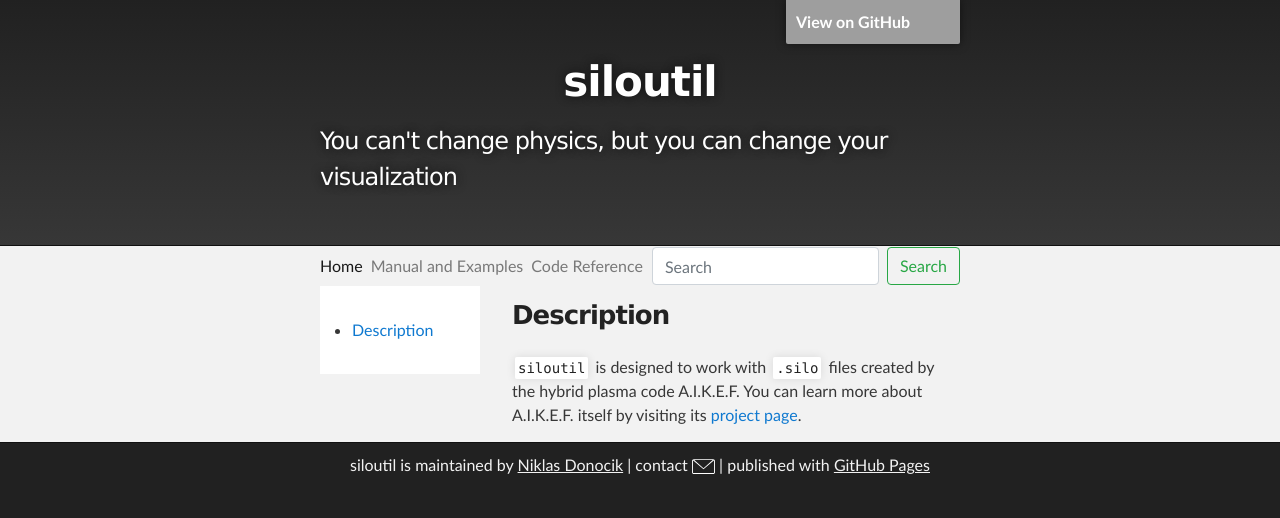
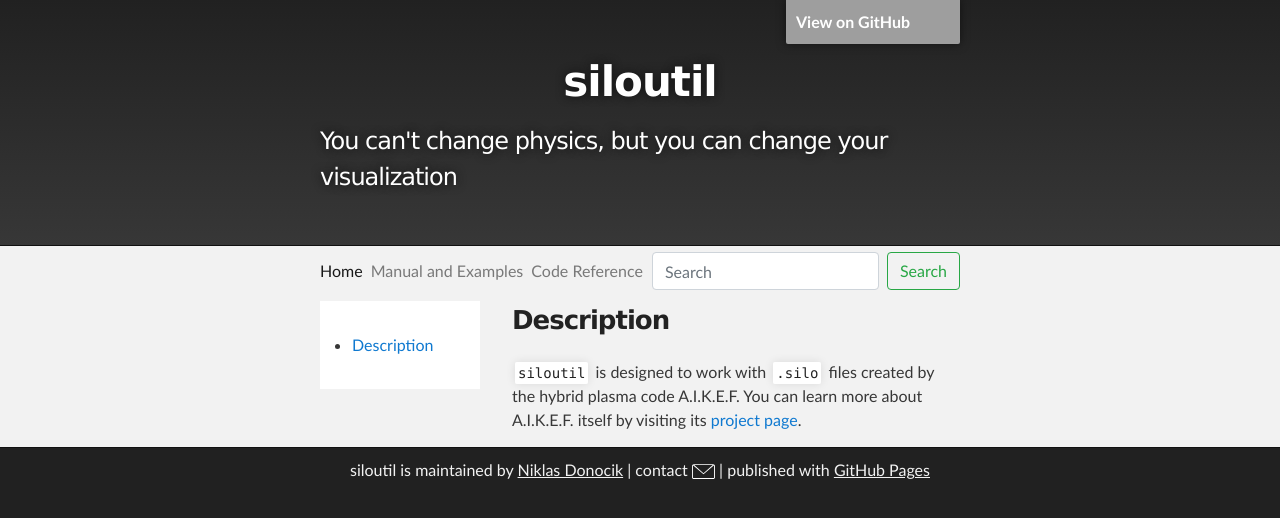
Before and after one commit to siloutil/siloutil.github.io, a Jekyll site: the page built from README.md, in a window 1280 px wide. Shown: the top 518 px of the page. Built offline with Jekyll 4.4.1, drawn with Linux system fonts in a browser that asks for light colours; our own code applies the rules of GitHub Pages for plain Markdown files; grey boxes are pictures that could not be loaded.

Commit message:
Update style.css

```diff
--- a/css/style.css
+++ b/css/style.css
@@ -597,6 +597,11 @@ form{
 		font-size:11px
 	}
 }
+.navbar {
+	margin-top: 5px;
+	margin-bottom: 10px;
+
+}
 .nav-link {
 	padding-left: 0px !important;
 }
```
